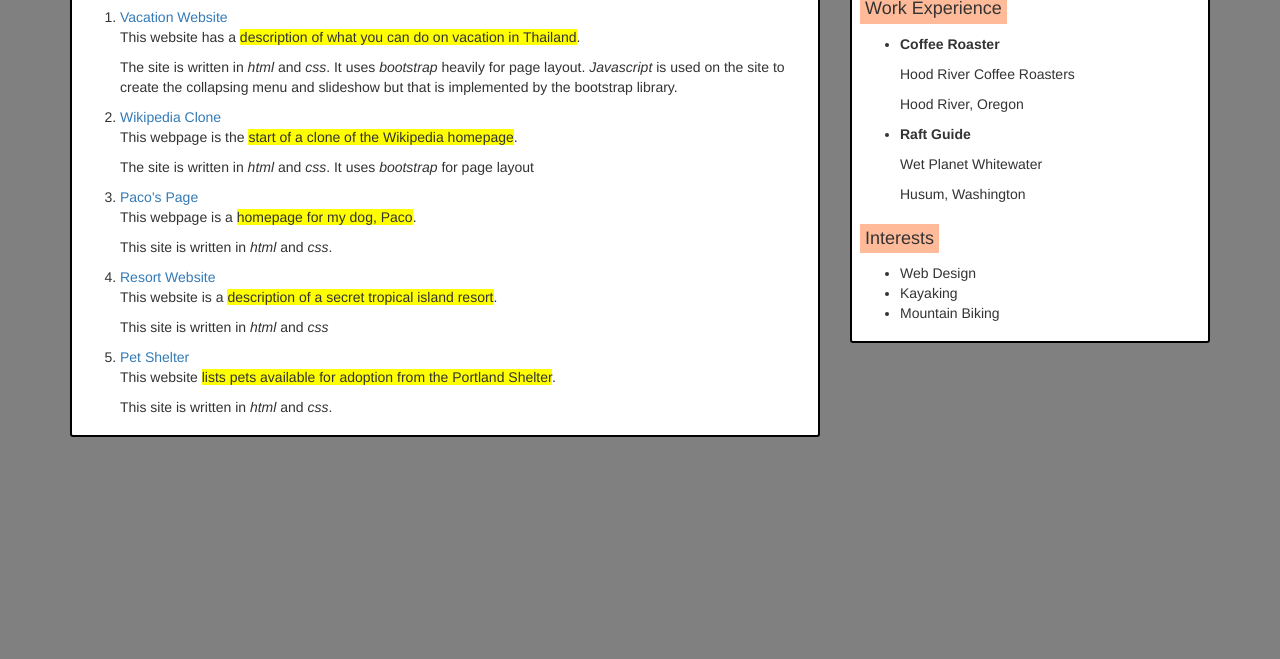
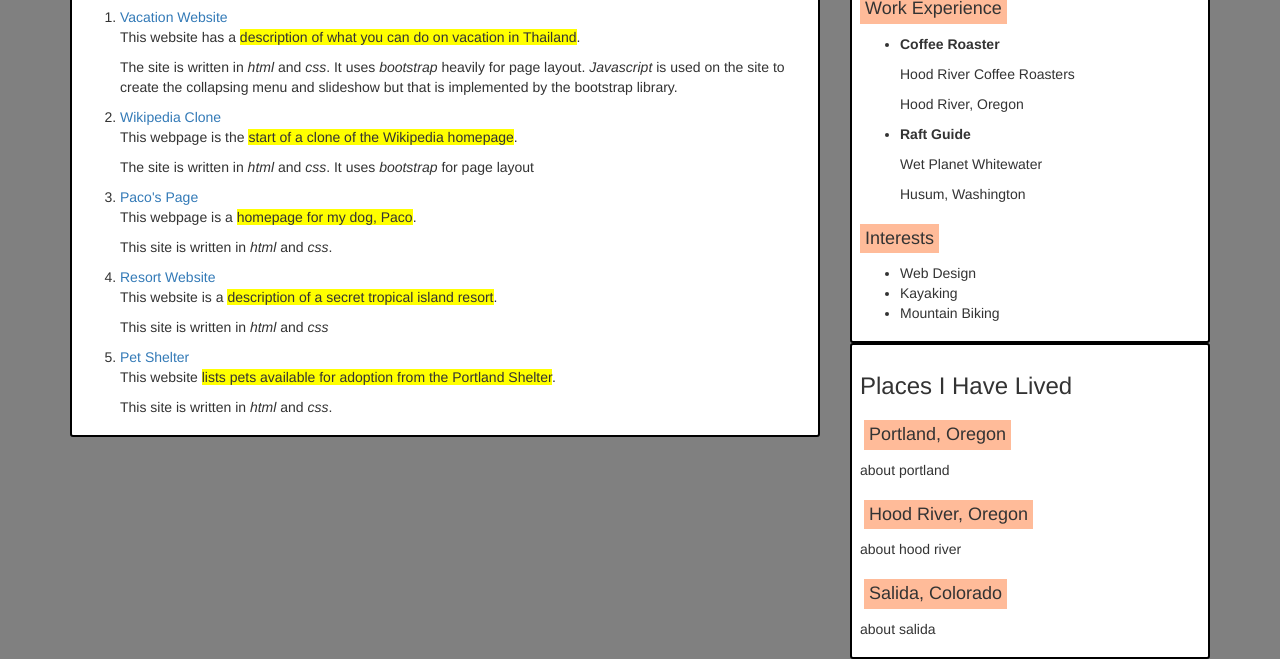
Before and after one commit to joshgh/epicodus-portfolio-webpage, a plain HTML site: page index.html in a window 1280 px wide. Shown: the part 512-1171 px from the top of the page. Before the commit the page ends 949 px from the top, so only its background shows below. Drawn offline with Linux system fonts and the light colour scheme.

Commit message:
add Where I have lived section

```diff
--- a/css/styles.css
+++ b/css/styles.css
@@ -17,7 +17,7 @@ ul p:first-child {
   font-weight: bold;
 }
 
-#about h4 {
+.custom-box h4 {
   background-color: #ffbb99;
   display: inline-block;
   padding: 5px;
--- a/index.html
+++ b/index.html
@@ -51,6 +51,24 @@
               <li>Mountain Biking</li>
             </ul>
           </div>
+          <div class="custom-box">
+            <h3>Places I Have Lived</h3>
+            <div>
+              <img src="" alt="">
+              <h4>Portland, Oregon</h4>
+              <p>about portland</p>
+            </div>
+            <div>
+              <img src="" alt="">
+              <h4>Hood River, Oregon</h4>
+              <p>about hood river</p>
+            </div>
+            <div>
+              <img src="" alt="">
+              <h4>Salida, Colorado</h4>
+              <p>about salida</p>
+            </div>
+          </div>
         </div>
         <div class="col-md-8 col-md-pull-4">
           <img class="img-responsive img-rounded" src="img/narrows.jpg" alt="White Salmon River Narrows">
```
